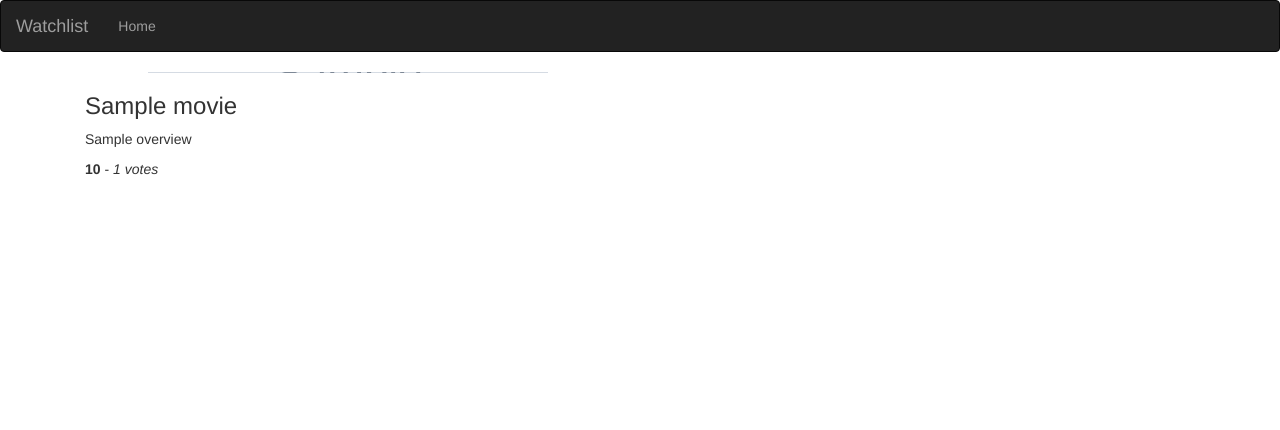
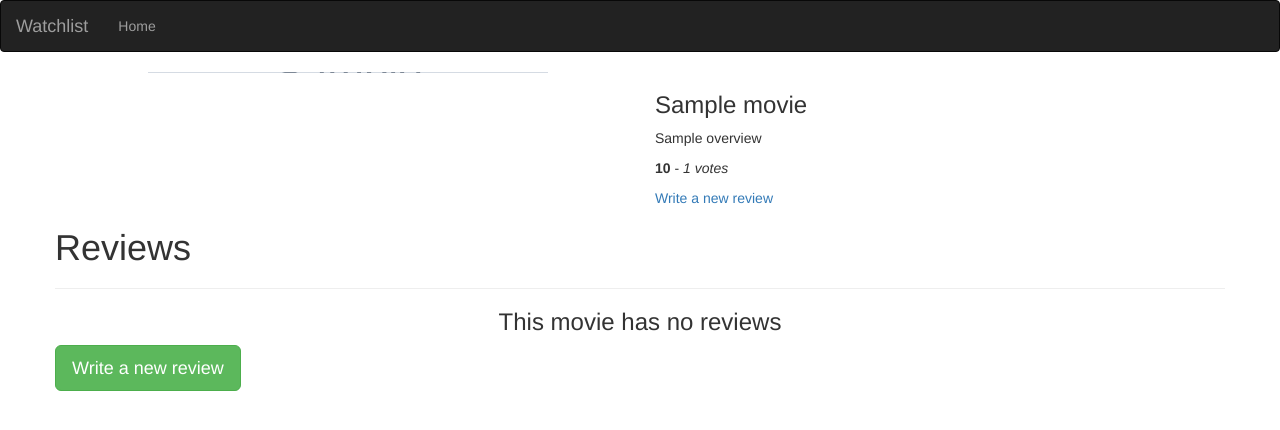
Before and after one commit to derrokip34/Watchlist, a Flask app: template app/templates/movie.html in a window 1280 px wide. Shown: the top 430 px of the page. Run offline with Flask 2, Linux system fonts and the light colour scheme; the template is opened without the code that fills it: most values are stand-ins (such as "Sample title", 1, 10 or a date in 2020); grey boxes marked "Sample" are stand-in pictures; some libraries are stand-ins or nearby versions.

Commit message:
add reviews to a movie

```diff
--- a/app/templates/macros.html
+++ b/app/templates/macros.html
@@ -9,5 +9,13 @@
             </li>
     </div>
     {% endfor %}
-
 {% endmacro %}
+<!-- Displaying reviews macro -->
+{% macro displayReviews(review_list) %}
+    {% for review in review_list %}
+    <div class="col-xs-12 col-sm-4 col-md-4 col-lg-4 review-card">
+        <h2> {{ review.title}} </h2>
+        <p> {{ review.review | truncate(30) }}</p>
+    </div>
+    {% endfor %}
+{% endmacro %}
--- a/app/templates/movie.html
+++ b/app/templates/movie.html
@@ -1,14 +1,33 @@
 {% extends 'base.html'%}
+{% import 'macros.html' as macro%}
+
+{% block styles%}
+    {{ super() }}
+    <link rel="stylesheet" href="{{url_for('static',filename='css/movie.css')}}">
+{% endblock %}
+
 {% block content %}
 <div class="container">
     <div class="row">
         <div class="col-xs-6 col-sm-6 col-md-6 col-lg-6 posterPath" style="background: url({{movie.poster}}) no-repeat center center">
         </div>
+        <div class="col-xs-6 col-sm-6 col-md-6 col-lg-6 movie-details">
+            <h3>{{ movie.title }}</h3>
+            <p class="overview"> {{ movie.overview }}</p>
+            <p class="ratings"> <b> {{ movie.vote_average }}</b> - <i>{{ movie.vote_count}} votes </i> </p>
+            <a class="ratings" href="/movie/review/new/{{movie.id}}"> Write a new review</a>
+        </div>
     </div>
-    <div class="col-xs-6 col-sm-6 col-md-6 col-lg-6 movie-details">
-        <h3>{{ movie.title }}</h3>
-        <p class="overview"> {{ movie.overview }}</p>
-        <p class="ratings"> <b> {{ movie.vote_average }}</b> - <i>{{ movie.vote_count}} votes </i> </p>
+    <div class="row">
+        <h1>Reviews</h1>
+        <hr>
+        {% if reviews %}
+            {{macro.displayReviews(reviews)}}
+        {% else%}
+            <h3 class="text-center">This movie has no reviews </h3>
+            <a class="btn btn-success btn-lg text-center" href="/movie/review/new/{{movie.id}}"> Write a new review</a>
+        {% endif %}
     </div>
 </div>
+
 {% endblock %}
```
Also changed, not shown: app/templates/new_review.html (added, +19 -0 lines), app/views.py (+21 -1 lines).
